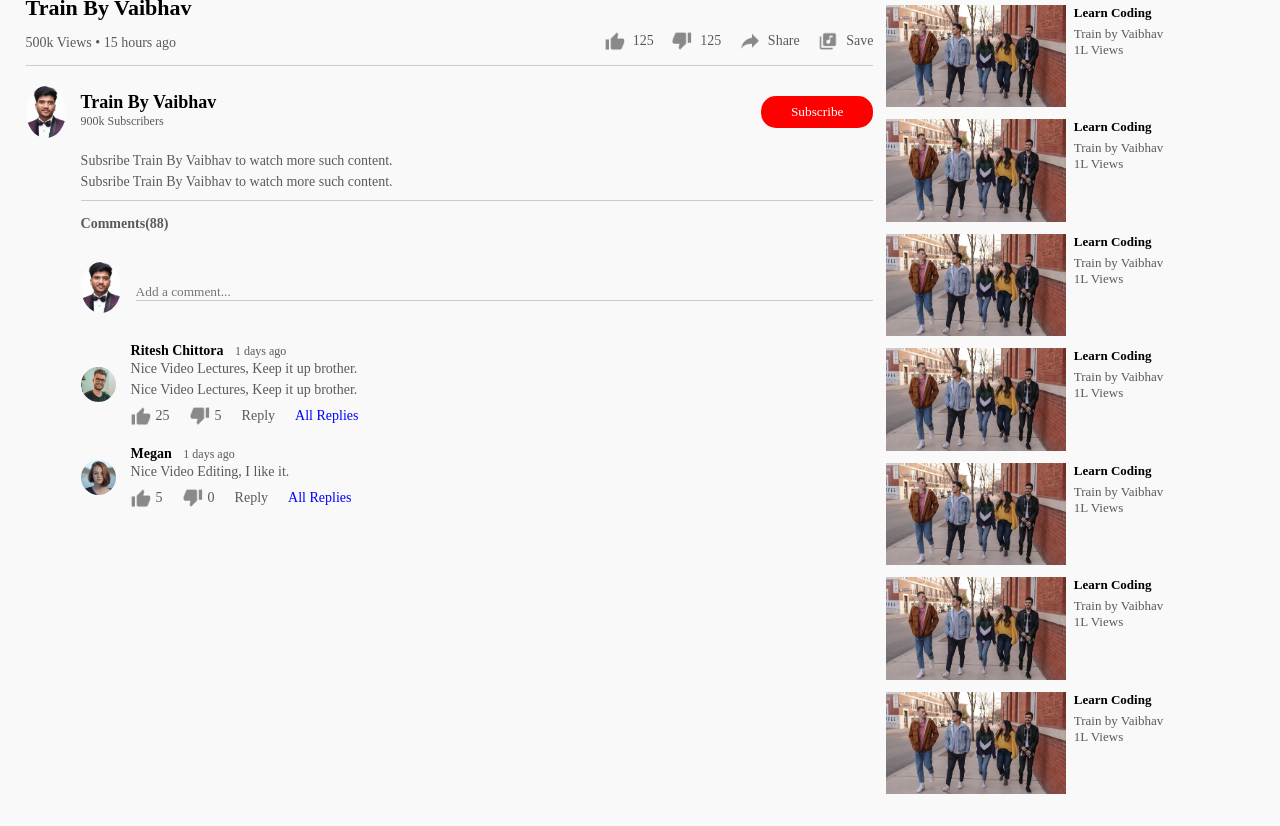
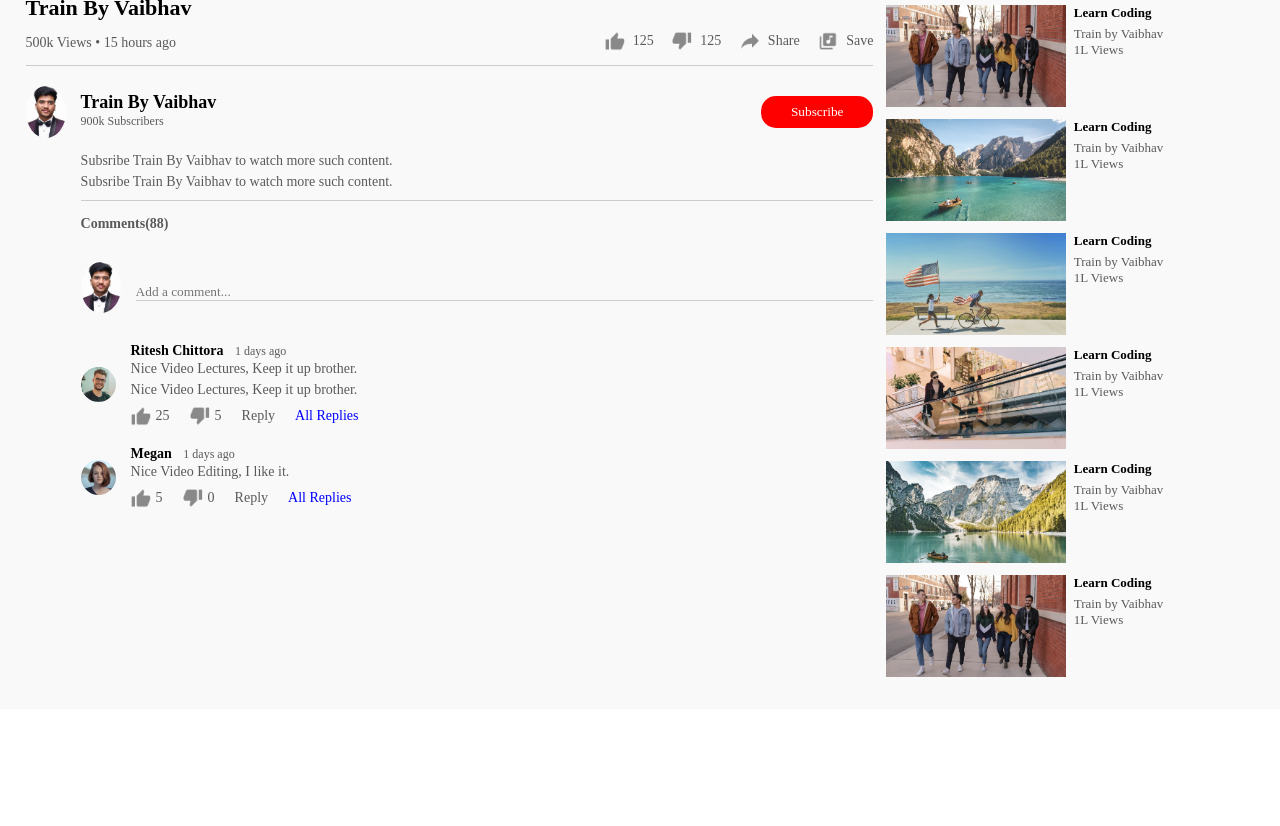
Before and after one commit to vaibhav-chittora/PW-Full-Stack-Projects, a plain HTML site: page 5-Youtube Clone/videos.html in a window 1280 px wide. Shown: the part 536-1362 px from the top of the page. After the commit the page ends 1245 px from the top, so only its background shows below. Drawn offline with Linux system fonts and the light colour scheme.

Commit message:
update file

```diff
--- a/5-Youtube Clone/videos.html
+++ b/5-Youtube Clone/videos.html
@@ -115,6 +115,7 @@
 
             </div>
 
+            <!-- //Right Side Bar -->
 
             <div class="right-sidebar">
 
@@ -159,7 +160,31 @@
                     </div>
                 </div>
                 <div class="side-video-list">
-                    <a href="" class="small-thumbnail"><img src="Images/thumbnail5.png"></a>
+                    <a href="" class="small-thumbnail"><img src="Images/thumbnail1.png"></a>
+                    <div class="vid-info">
+                        <a href="">Learn Coding</a>
+                        <p>Train by Vaibhav</p>
+                        <p>1L Views</p>
+                    </div>
+                </div>
+                <div class="side-video-list">
+                    <a href="" class="small-thumbnail"><img src="Images/thumbnail2.png"></a>
+                    <div class="vid-info">
+                        <a href="">Learn Coding</a>
+                        <p>Train by Vaibhav</p>
+                        <p>1L Views</p>
+                    </div>
+                </div>
+                <div class="side-video-list">
+                    <a href="" class="small-thumbnail"><img src="Images/thumbnail3.png"></a>
+                    <div class="vid-info">
+                        <a href="">Learn Coding</a>
+                        <p>Train by Vaibhav</p>
+                        <p>1L Views</p>
+                    </div>
+                </div>
+                <div class="side-video-list">
+                    <a href="" class="small-thumbnail"><img src="Images/thumbnail4.png"></a>
                     <div class="vid-info">
                         <a href="">Learn Coding</a>
                         <p>Train by Vaibhav</p>
@@ -174,38 +199,7 @@
                         <p>1L Views</p>
                     </div>
                 </div>
-                <div class="side-video-list">
-                    <a href="" class="small-thumbnail"><img src="Images/thumbnail5.png"></a>
-                    <div class="vid-info">
-                        <a href="">Learn Coding</a>
-                        <p>Train by Vaibhav</p>
-                        <p>1L Views</p>
-                    </div>
-                </div>
-                <div class="side-video-list">
-                    <a href="" class="small-thumbnail"><img src="Images/thumbnail5.png"></a>
-                    <div class="vid-info">
-                        <a href="">Learn Coding</a>
-                        <p>Train by Vaibhav</p>
-                        <p>1L Views</p>
-                    </div>
-                </div>
-                <div class="side-video-list">
-                    <a href="" class="small-thumbnail"><img src="Images/thumbnail5.png"></a>
-                    <div class="vid-info">
-                        <a href="">Learn Coding</a>
-                        <p>Train by Vaibhav</p>
-                        <p>1L Views</p>
-                    </div>
-                </div>
-                <div class="side-video-list">
-                    <a href="" class="small-thumbnail"><img src="Images/thumbnail5.png"></a>
-                    <div class="vid-info">
-                        <a href="">Learn Coding</a>
-                        <p>Train by Vaibhav</p>
-                        <p>1L Views</p>
-                    </div>
-                </div>
+
             </div>
         </div>
     </div>
```
